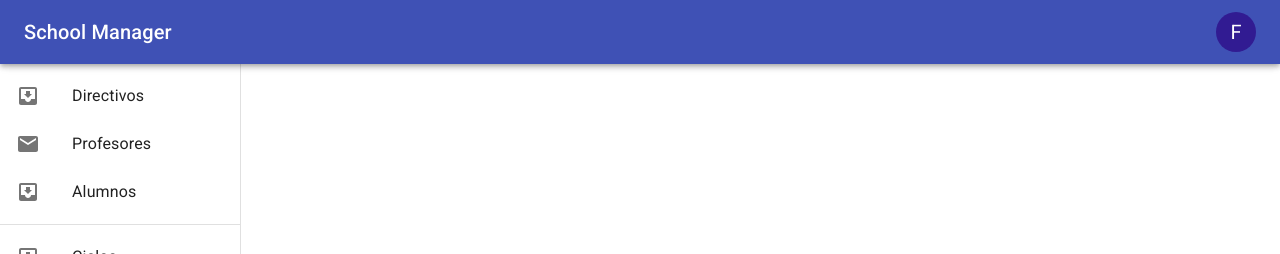
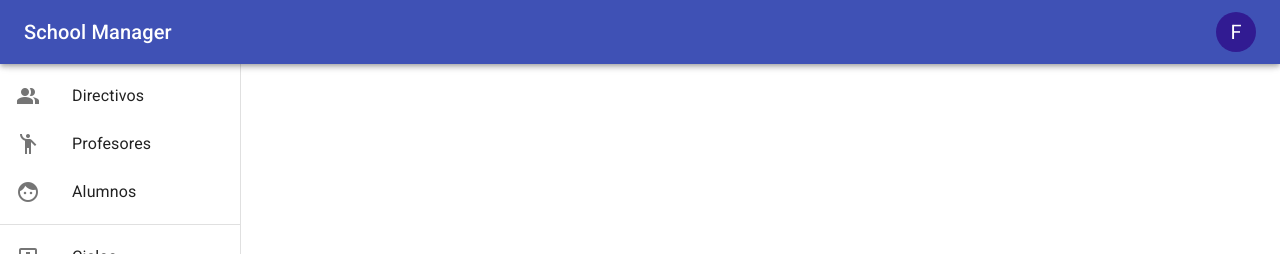
Before and after one commit to framirezgarrido1/school-manager-front, a React (Create React App) app: page / in a window 1280 px wide. Shown: the top 254 px of the page. Built offline with nearby package versions, Linux system fonts and the light colour scheme.

Commit message:
add git ignore

```diff
--- a/public/index.html
+++ b/public/index.html
@@ -25,6 +25,7 @@
       Learn how to configure a non-root public URL by running `npm run build`.
     -->
     <link rel="stylesheet" href="https://fonts.googleapis.com/css?family=Roboto:300,400,500,700&display=swap" />
+    <link rel="stylesheet" href="https://fonts.googleapis.com/icon?family=Material+Icons" />
 
     <title>School Manager</title>
   </head>
--- a/src/components/Sidebar.jsx
+++ b/src/components/Sidebar.jsx
@@ -9,6 +9,8 @@ import ListItemIcon from '@material-ui/core/ListItemIcon';
 import ListItemText from '@material-ui/core/ListItemText';
 import InboxIcon from '@material-ui/icons/MoveToInbox';
 import MailIcon from '@material-ui/icons/Mail';
+import Icon from '@material-ui/core/Icon';
+
 
 const drawerWidth = 240;
 
@@ -50,10 +52,10 @@ function Sidebar() {
         <Toolbar />
         <div className={classes.drawerContainer}>
           <List>
-            {['Directivos', 'Profesores', 'Alumnos'].map((text, index) => (
+            {[{name:"Directivos", icon:"people_alt"}, {name:"Profesores", icon:"emoji_people"}, {name:"Alumnos", icon:"face"}].map((text, index) => (
               <ListItem button key={text}>
-                <ListItemIcon>{index % 2 === 0 ? <InboxIcon /> : <MailIcon />}</ListItemIcon>
-                <ListItemText primary={text} />
+                <ListItemIcon><Icon>{text.icon}</Icon></ListItemIcon>
+                <ListItemText primary={text.name} />
               </ListItem>
             ))}
           </List>
```
Also changed, not shown: 2 other files (tests, documents, lock files or other folders).
